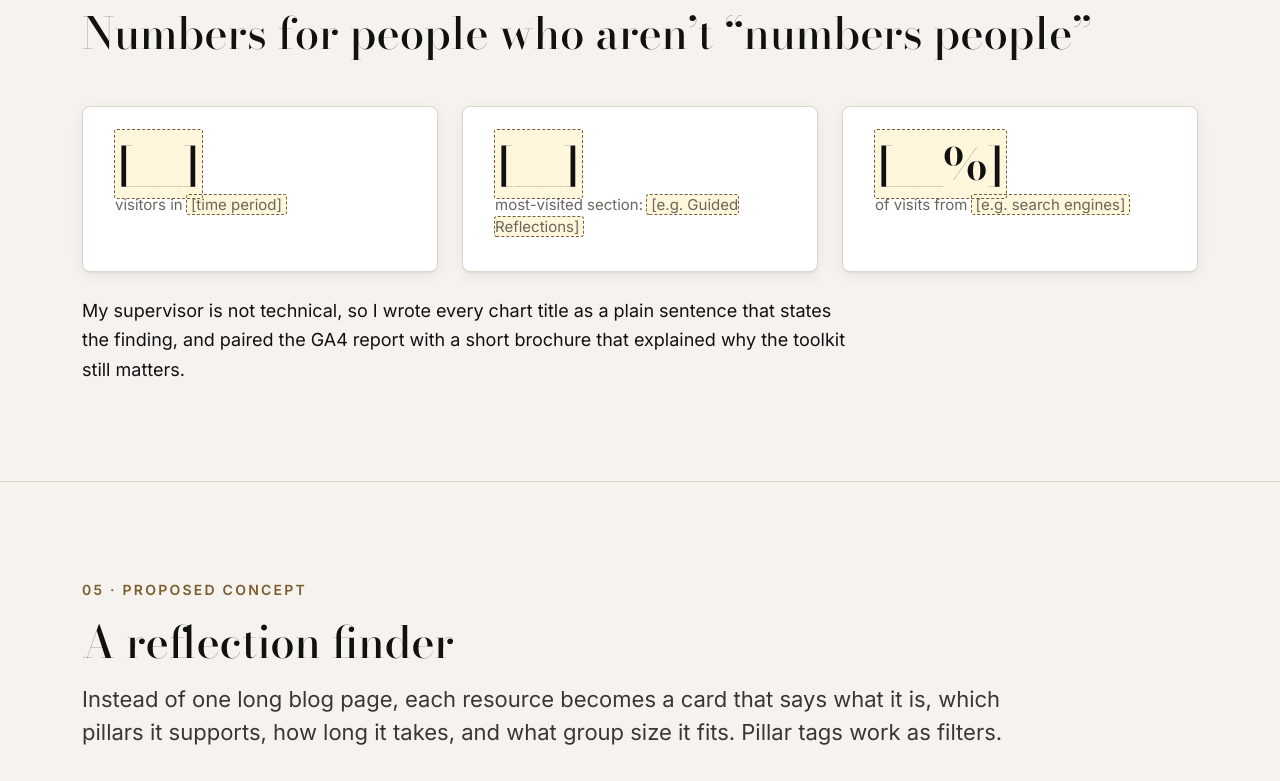
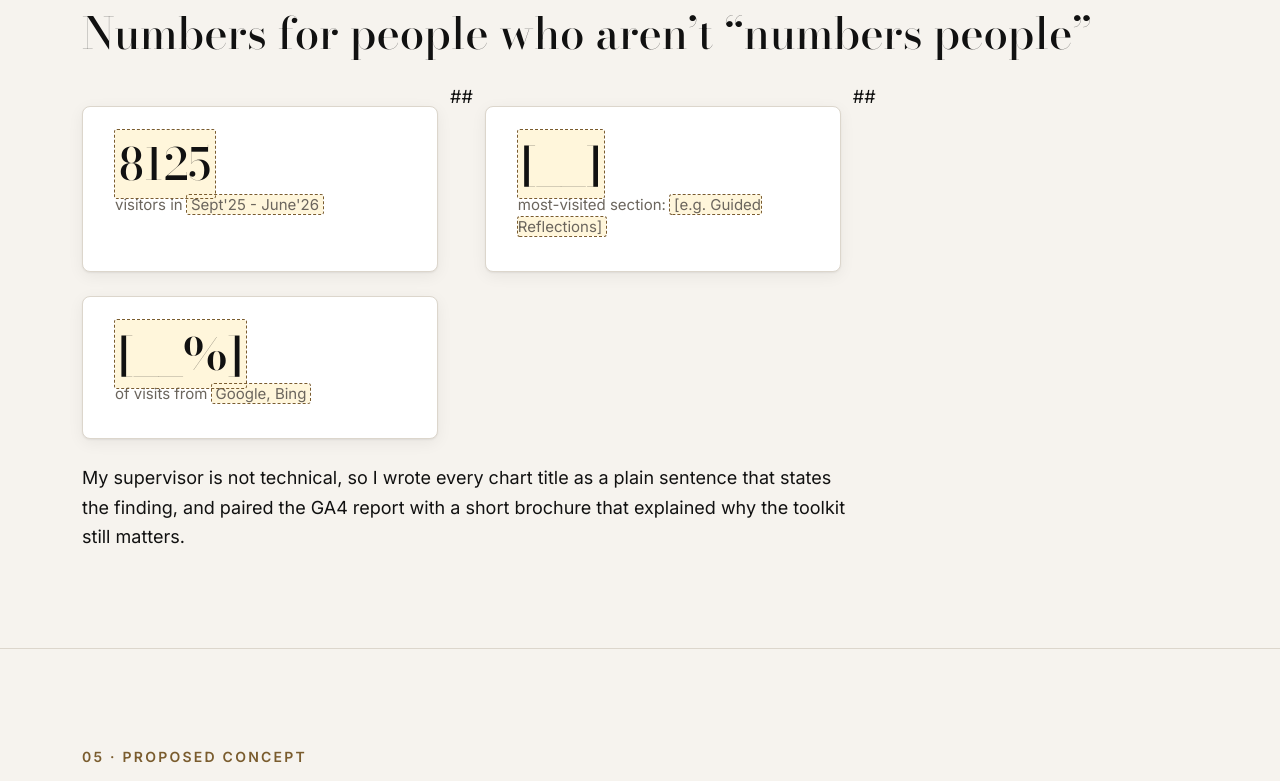
Before and after one commit to saviofernandes10051998/Design-System, a plain HTML site: page patterns/case-study.html in a window 1280 px wide. Shown: the part 2900-3681 px from the top of the page. Drawn offline with nearby package versions, Linux system fonts and the light colour scheme.

Commit message:
Update case-study.html

```diff
--- a/patterns/case-study.html
+++ b/patterns/case-study.html
@@ -116,9 +116,9 @@
     <span class="sf-eyebrow">04 · What the data showed</span>
     <h2 class="mb-5">Numbers for people who aren’t “numbers people”</h2>
     <div class="row g-4 mb-4">
-      <div class="col-md-4"><div class="sf-mock h-100"><p class="sf-h2 mb-1"><span class="sf-placeholder">[__]</span></p><p class="sf-small mb-0">visitors in <span class="sf-placeholder">[time period]</span></p></div></div>
-      <div class="col-md-4"><div class="sf-mock h-100"><p class="sf-h2 mb-1"><span class="sf-placeholder">[__]</span></p><p class="sf-small mb-0">most-visited section: <span class="sf-placeholder">[e.g. Guided Reflections]</span></p></div></div>
-      <div class="col-md-4"><div class="sf-mock h-100"><p class="sf-h2 mb-1"><span class="sf-placeholder">[__%]</span></p><p class="sf-small mb-0">of visits from <span class="sf-placeholder">[e.g. search engines]</span></p></div></div>
+      <div class="col-md-4"><div class="sf-mock h-100"><p class="sf-h2 mb-1"><span class="sf-placeholder">8125</span></p><p class="sf-small mb-0">visitors in <span class="sf-placeholder">Sept'25 - June'26</span></p></div></div>
+      ##<div class="col-md-4"><div class="sf-mock h-100"><p class="sf-h2 mb-1"><span class="sf-placeholder">[__]</span></p><p class="sf-small mb-0">most-visited section: <span class="sf-placeholder">[e.g. Guided Reflections]</span></p></div></div>##
+      <div class="col-md-4"><div class="sf-mock h-100"><p class="sf-h2 mb-1"><span class="sf-placeholder">[__%]</span></p><p class="sf-small mb-0">of visits from <span class="sf-placeholder">Google, Bing</span></p></div></div>
     </div>
     <p class="sf-measure mb-0">My supervisor is not technical, so I wrote every chart title as a plain sentence that states the finding, and paired the GA4 report with a short brochure that explained why the toolkit still matters.</p>
   </div>
@@ -182,7 +182,7 @@
           <li>A case-for-continuation brochure for stakeholders</li>
           <li>The reflection finder concept and this design system</li>
         </ul>
-        <p class="mb-0">Result: <span class="sf-placeholder">[what the stakeholder meeting decided]</span></p>
+        ##<p class="mb-0">Result: <span class="sf-placeholder">[what the stakeholder meeting decided]</span></p>##
       </div>
       <div class="col-lg-6">
         <span class="sf-eyebrow">07 · Lessons learned</span>
```
